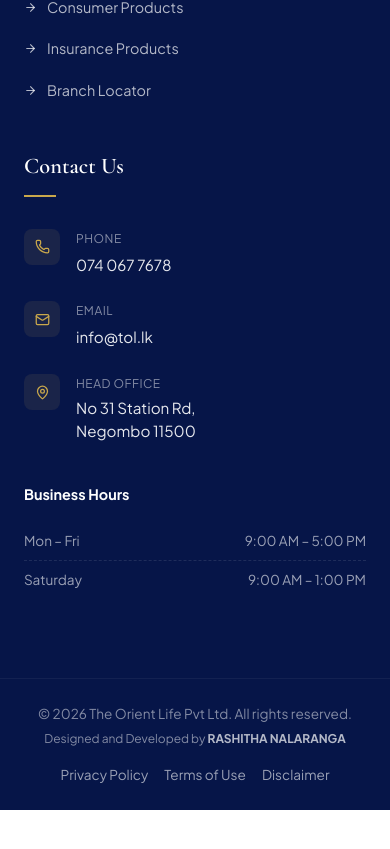
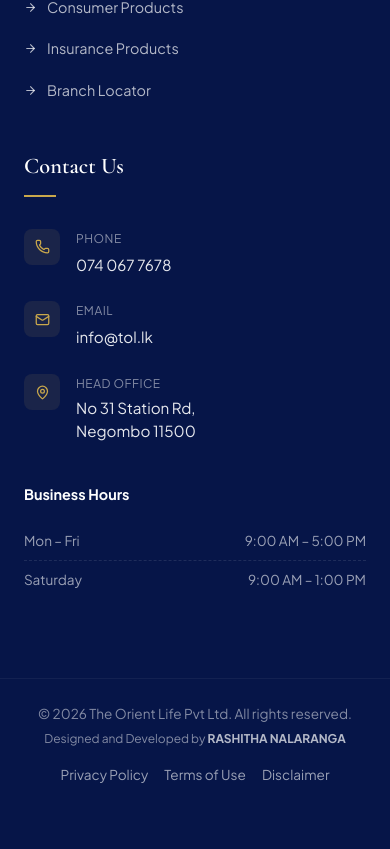
Before and after one commit to rnalaranga/tol, a Next.js app: page /news in a window 390 px wide. Shown: the part 5719-6568 px from the top of the page. Before the commit the page ends 6529 px from the top, so only its background shows below. Built offline with nearby package versions, Linux system fonts and the light colour scheme.

Commit message:
Fix API base URL and local updates

```diff
--- a/src/components/Footer.module.css
+++ b/src/components/Footer.module.css
@@ -278,6 +278,7 @@
 @media (max-width: 1024px) {
   .grid { grid-template-columns: 1fr 1fr; }
   .brandCol { padding-right: 0; }
+  .footerBottom { padding-bottom: 85px; } /* Lift text above the 65px mobile bottom bar */
 }
 
 @media (max-width: 768px) {
```
